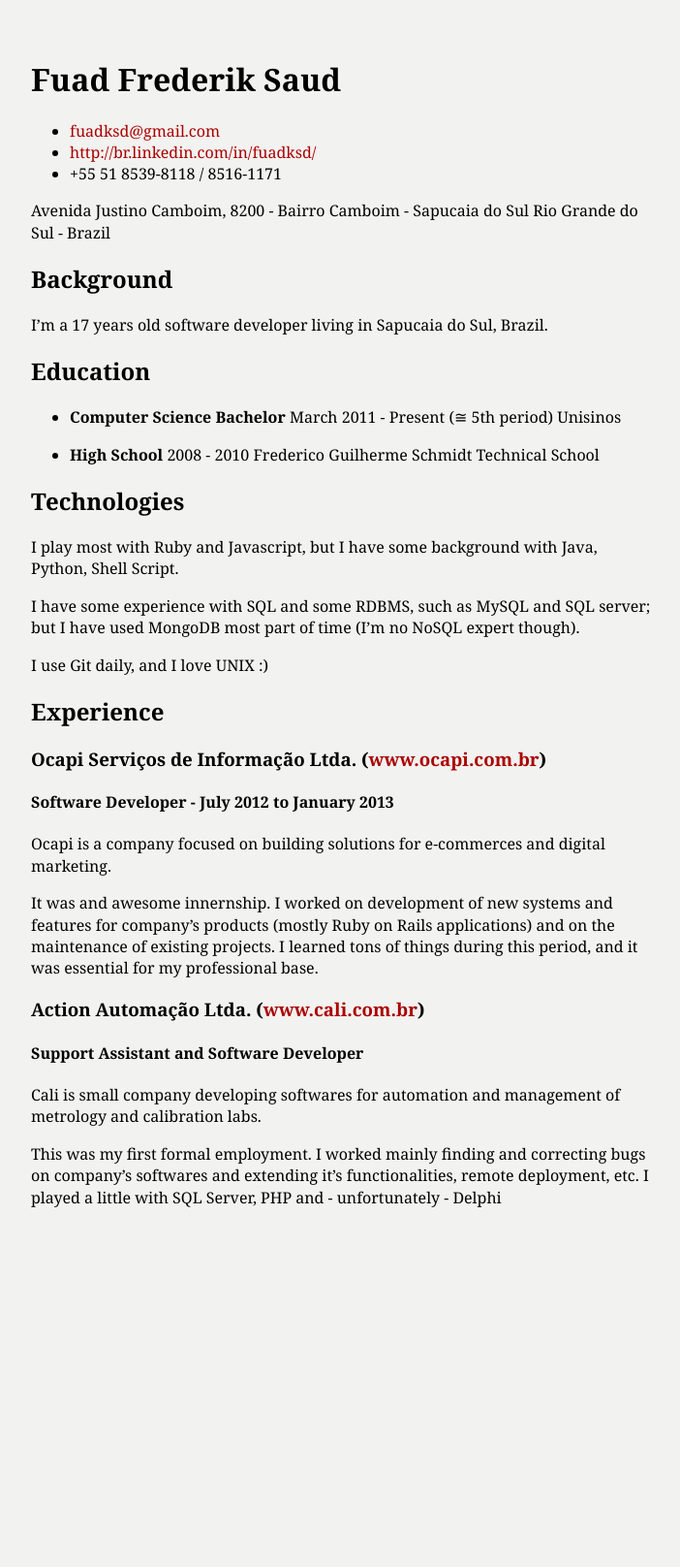
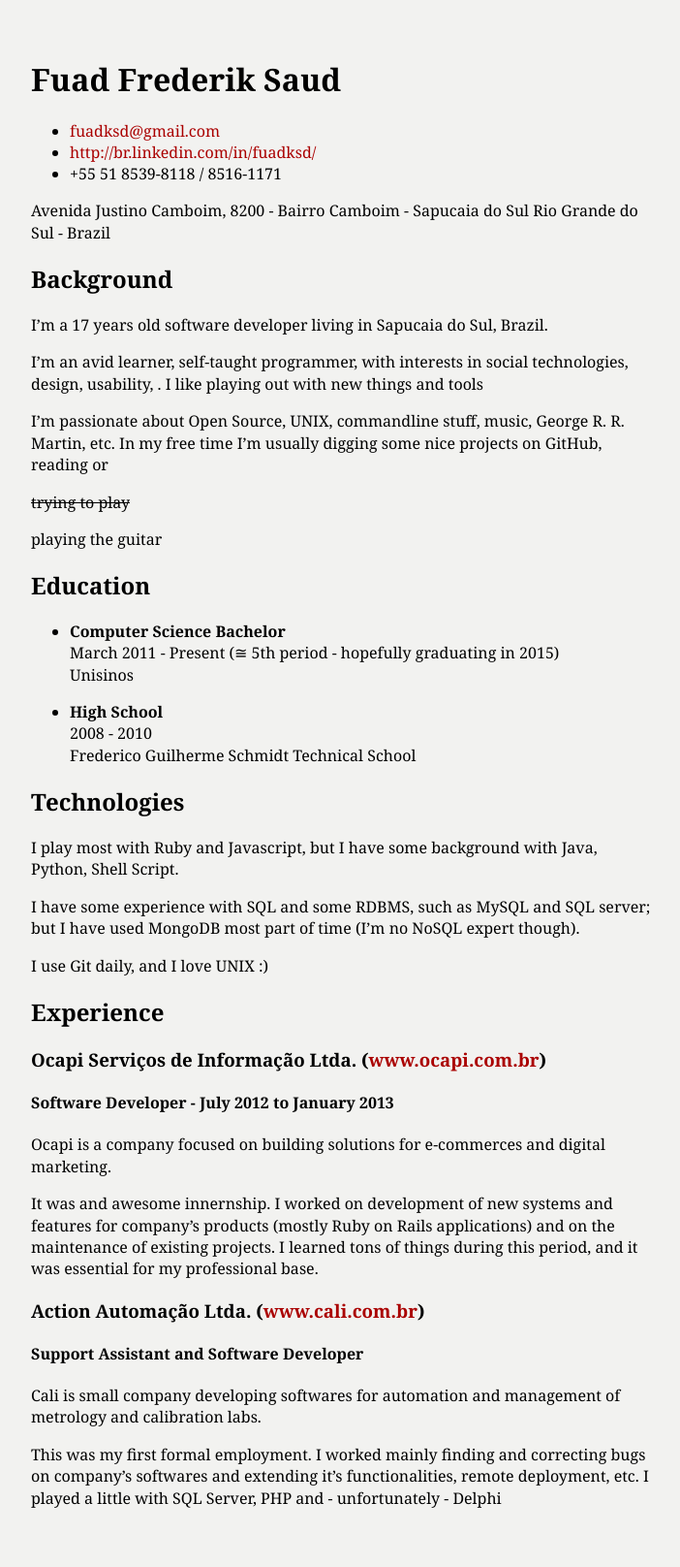
Before and after one commit to fuadsaud/fuadsaud.github.io, a Jekyll site: the page built from resume.md, in a window 1280 px wide. Shown: the whole page at 97% size, without its empty margins (288-990 px from the left). Built offline with Jekyll 4.4.1, drawn with Linux system fonts in a browser that asks for light colours; before the commit the page ends 1306 px from its top, so only the background shows below that.

Commit message:
Add graduation info to resume

```diff
--- a/resume.md
+++ b/resume.md
@@ -16,9 +16,18 @@ Rio Grande do Sul - Brazil
 
 I'm a 17 years old software developer living in Sapucaia do Sul, Brazil.
 
+I'm an avid learner, self-taught programmer, with interests in social technologies,
+design, usability, .
+I like playing out with new things and tools
+
+I'm passionate about Open Source, UNIX, commandline stuff, music, George R. R. Martin,
+etc. In my free time I'm usually digging some nice projects on GitHub, reading or
+<strike>trying to play</strike> playing the guitar
+
+
 ## Education
 * **Computer Science Bachelor**
-  March 2011 - Present (≅ 5th period)
+  March 2011 - Present (≅ 5th period - hopefully graduating in 2015)
   Unisinos
 
 * **High School**
```
